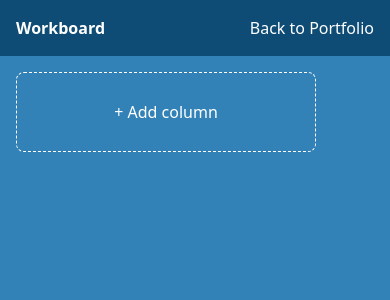
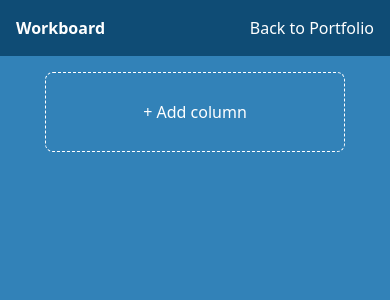
Before and after one commit to Cody06/Portfolio, a Next.js app: page /workboard in a window 390 px wide. Shown: the top 300 px of the page. Built offline with nearby package versions, Linux system fonts and the light colour scheme.

Commit message:
Center list of columns in mobile

```diff
--- a/src/components/Workboard/index.tsx
+++ b/src/components/Workboard/index.tsx
@@ -172,7 +172,7 @@ const Workboard = () => {
                 </Link>
             </nav>
 
-            <div className="flex gap-2 items-start flex-wrap p-4">
+            <div className="flex flex-col md:flex-row items-center md:items-start gap-2 flex-wrap p-4">
                 {columns.map((column) => (
                     <Column
                         key={column.id}
```
